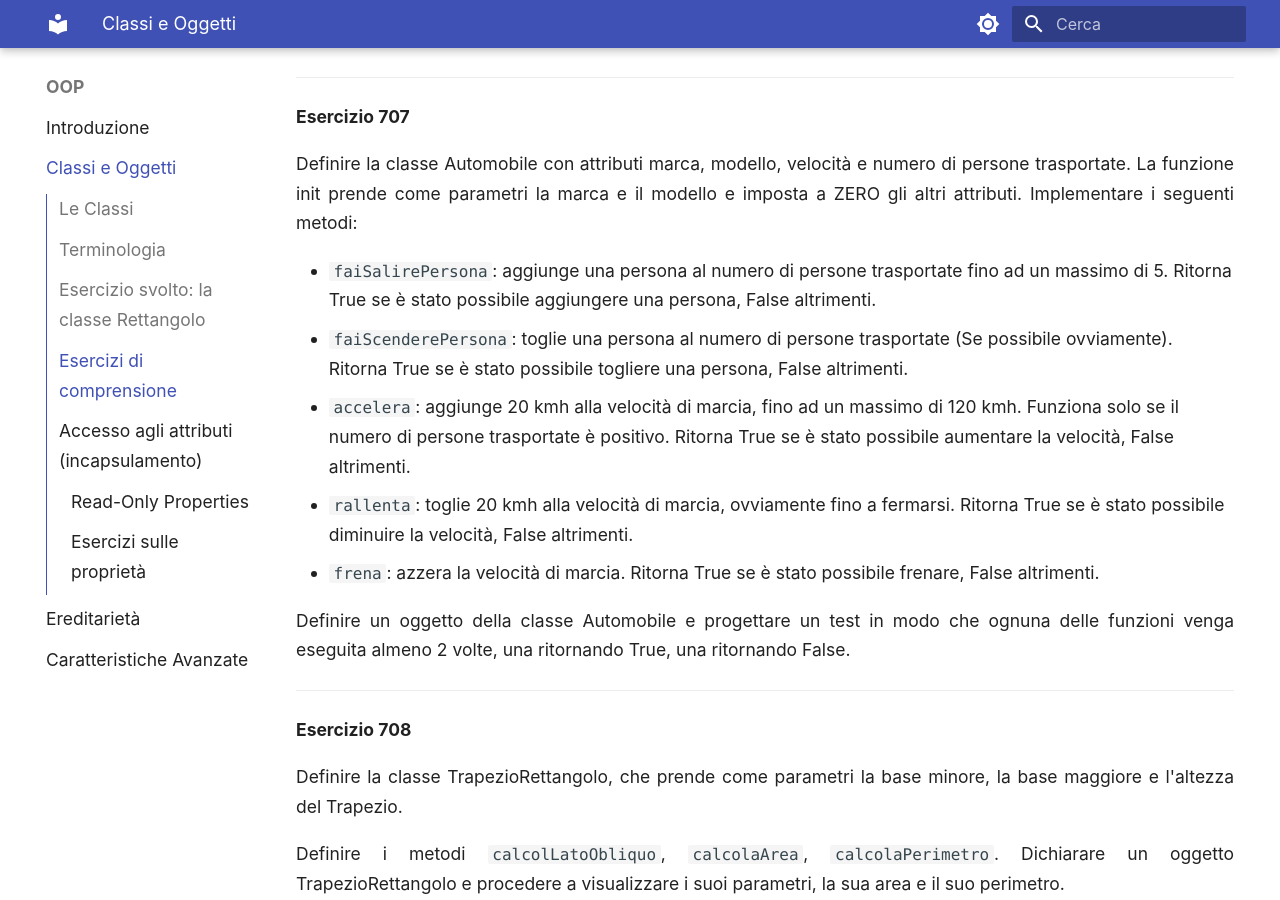
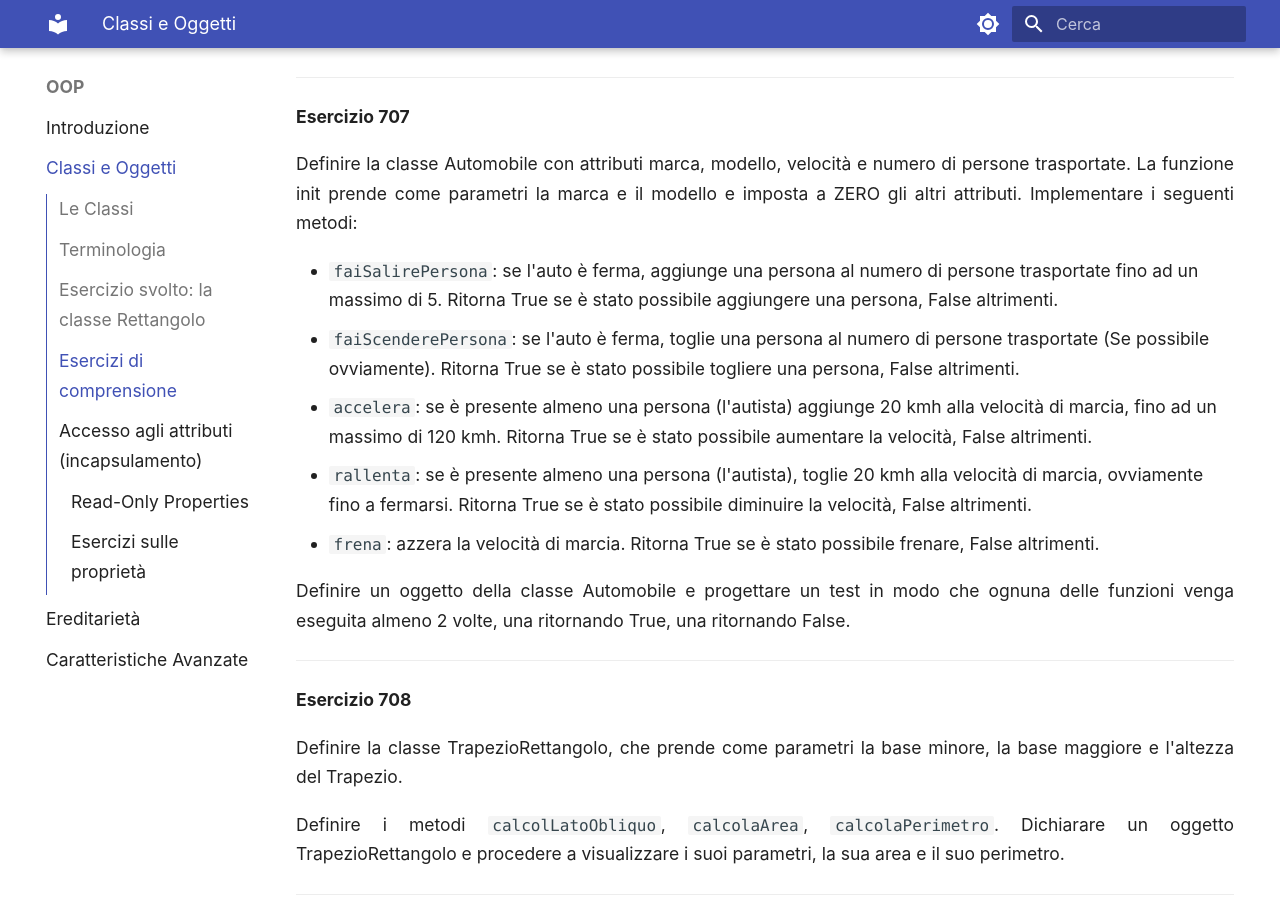
Before and after one commit to adjamhub/pyhandouts, an MkDocs documentation site: the page built from docs/OOP/001_classes_objects.md, in a window 1280 px wide and 900 px high, scrolled down 9473 px. Built offline with MkDocs 1.6.1 and Material for MkDocs 9.7.7, drawn with Linux system fonts in a browser that asks for light colours.

Commit message:
es707 fix

```diff
--- a/docs/OOP/001_classes_objects.md
+++ b/docs/OOP/001_classes_objects.md
@@ -379,18 +379,17 @@ numero di persone trasportate. La funzione init prende come parametri la
 marca e il modello e imposta a ZERO gli altri attributi. Implementare i
 seguenti metodi:
 
--   `faiSalirePersona`: aggiunge una persona al numero di persone
+-   `faiSalirePersona`: se l'auto è ferma, aggiunge una persona al numero di persone
     trasportate fino ad un massimo di 5. Ritorna True se è stato
     possibile aggiungere una persona, False altrimenti.
--   `faiScenderePersona`: toglie una persona al numero di persone
+-   `faiScenderePersona`: se l'auto è ferma, toglie una persona al numero di persone
     trasportate (Se possibile ovviamente). Ritorna True se è stato
     possibile togliere una persona, False altrimenti.
--   `accelera`: aggiunge 20 kmh alla velocità di marcia, fino ad un
-    massimo di 120 kmh. Funziona solo se il numero di persone
-    trasportate è positivo. Ritorna True se è stato possibile aumentare
+-   `accelera`: se è presente almeno una persona (l'autista) aggiunge 20 kmh alla velocità di marcia,
+    fino ad un massimo di 120 kmh. Ritorna True se è stato possibile aumentare
     la velocità, False altrimenti.
--   `rallenta`: toglie 20 kmh alla velocità di marcia, ovviamente fino a
-    fermarsi. Ritorna True se è stato possibile diminuire la velocità,
+-   `rallenta`: se è presente almeno una persona (l'autista), toglie 20 kmh alla velocità di marcia,
+    ovviamente fino a fermarsi. Ritorna True se è stato possibile diminuire la velocità,
     False altrimenti.
 -   `frena`: azzera la velocità di marcia. Ritorna True se è stato
     possibile frenare, False altrimenti.
```
